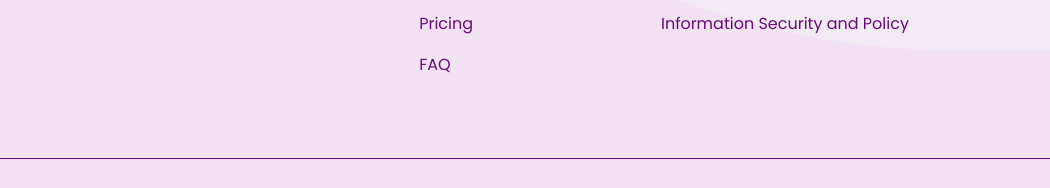
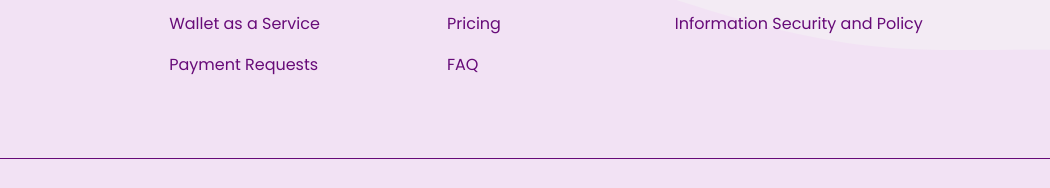
Before and after one commit to Chimoney/Community-Website, a plain HTML site: page index.html in a window 1280 px wide. Shown: the part 3895-4083 px from the top of the page, 230-1280 px from the left. Drawn offline with Linux system fonts and the light colour scheme.

Commit message:
Footer modification

```diff
--- a/index.html
+++ b/index.html
@@ -250,6 +250,12 @@
                 <li>
                   <a href="https://chimoney.io/chiconnect">ChiConnect</a>
                 </li>
+                <li>
+                  <a href="https://chimoney.io/walletasaservice">Wallet as a Service</a>
+                </li>
+                <li>
+                  <a href="https://chimoney.io/paymentrequests">Payment Requests</a>
+                </li>
               </ul>
             </div>
             <div class="articles">
```
